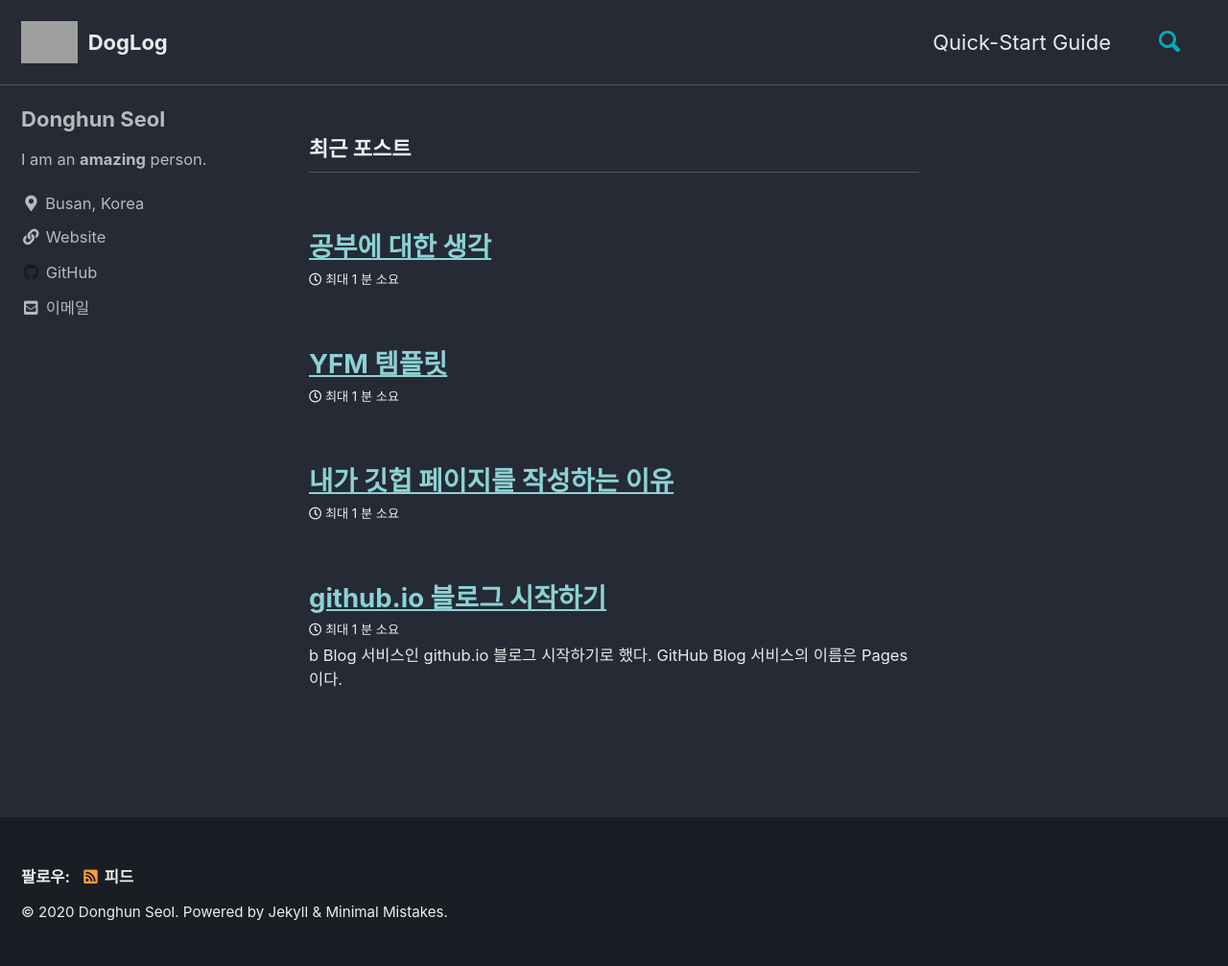
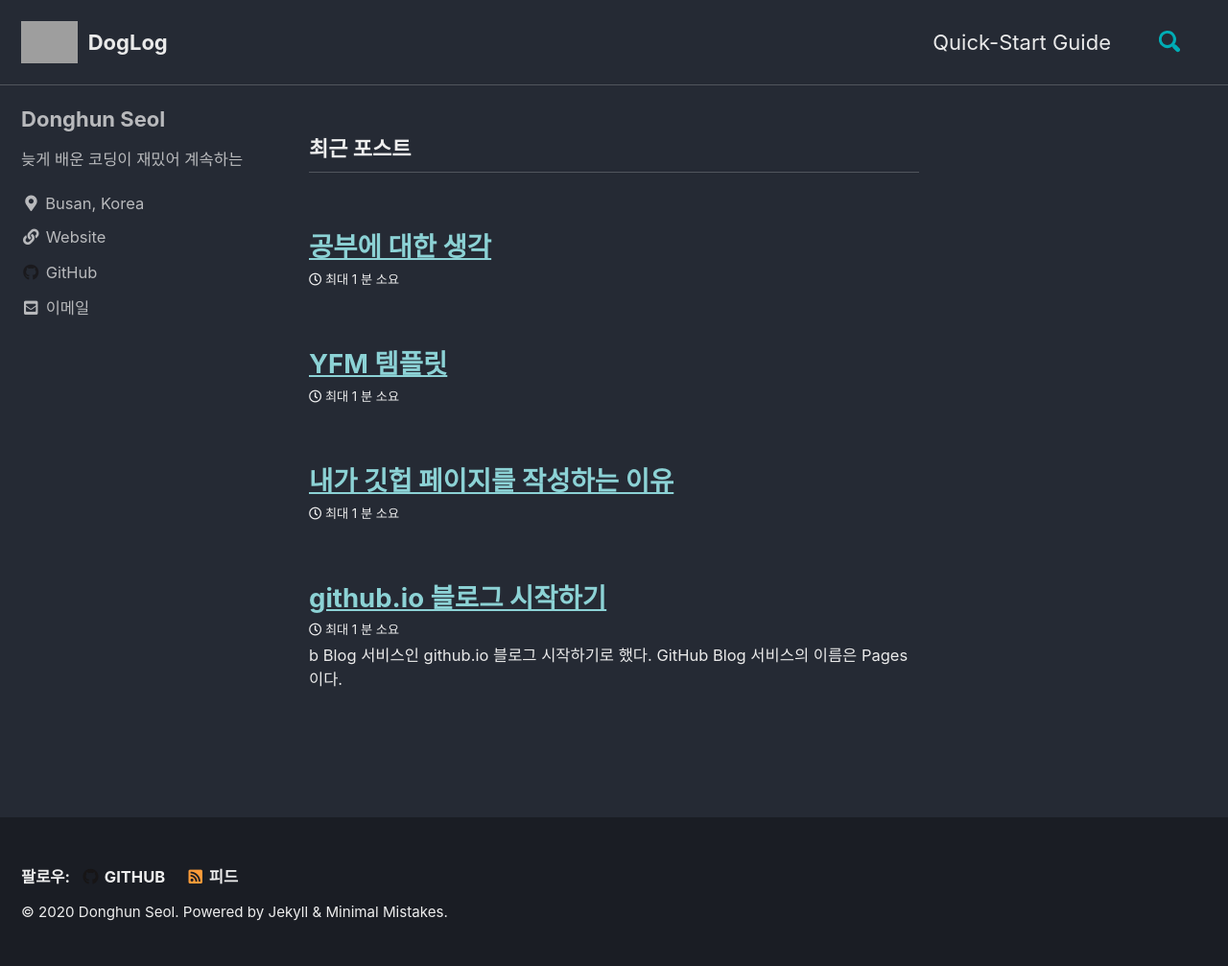
Before and after one commit to atoye1/atoye1.github.io, a Jekyll site: the page built from index.html, in a window 1280 px wide. Shown: the whole page at 96% size. Built offline with Jekyll 4.4.1, drawn with Linux system fonts in a browser that asks for light colours; cached includes are drawn as plain includes; the list of posts is cut into pages by our own code; comment, search, counter and statistics services are not loaded; some of the changed lines change nothing that is shown; grey boxes are pictures that could not be loaded.

Commit message:
Update _config.yml
Followed this link https://devinlife.com/howto%20github%20pages/blog-config/

```diff
--- a/_config.yml
+++ b/_config.yml
@@ -75,7 +75,7 @@ facebook:
   username               :
   app_id                 :
   publisher              :
-og_image                 : # Open Graph/Twitter default site image
+og_image                 : "assets/images/orange-1618917_640.png" # Open Graph/Twitter default site image
 # For specifying social profiles
 # - https://developers.google.com/structured-data/customize/social-profiles
 social:
@@ -95,7 +95,7 @@ analytics:
 author:
   name             : "Donghun Seol"
   avatar           : # path of avatar image, e.g. "/assets/images/bio-photo.jpg"
-  bio              : "I am an **amazing** person."
+  bio              : "늦게 배운 코딩이 재밌어 계속하는 "
   location         : "Busan, Korea"
   email            : "ssalssi1@gmail.com"
   links:
@@ -129,7 +129,7 @@ footer:
       # url:
     - label: "GitHub"
       icon: "fab fa-fw fa-github"
-      # url:
+      url: "https://github.com/atoye1"
     - label: "GitLab"
       icon: "fab fa-fw fa-gitlab"
       # url:
@@ -209,7 +209,7 @@ sass:
 permalink: /:categories/:title/
 paginate: 5 # amount of posts to show
 paginate_path: /page:num/
-timezone: # https://en.wikipedia.org/wiki/List_of_tz_database_time_zones
+timezone: Asia/Seoul # https://en.wikipedia.org/wiki/List_of_tz_database_time_zones
 
 
 # Plugins (previously gems:)
@@ -279,3 +279,15 @@ defaults:
       comments: # true
       share: true
       related: true
+
+  # _pages
+  - scope:
+      path: ""
+      type: pages
+    values:
+      layout: single
+      author_profile: true
+      read_time: false
+      comments: false
+      share: true
+      related: false
```
